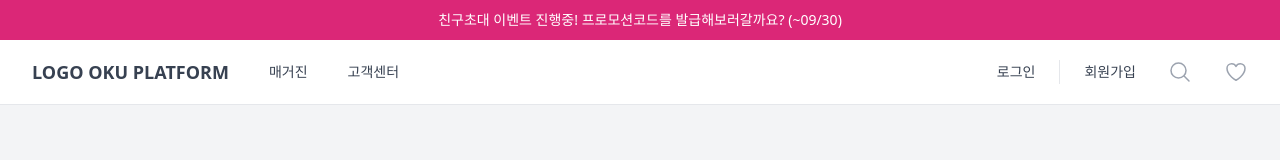
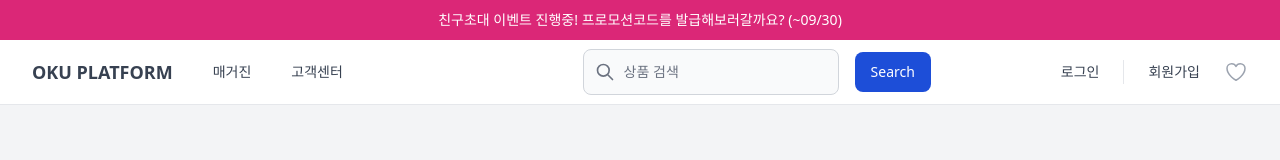
Before and after one commit to Newserenity/oku-app, a Next.js app: page / in a window 1280 px wide. Shown: the top 160 px of the page. Built offline with nearby package versions, Linux system fonts and the light colour scheme.

Commit message:
search bar

```diff
--- /dev/null
+++ b/components/navigators/EventBar.tsx
@@ -0,0 +1,15 @@
+import React from "react";
+
+function EventBar() {
+  return (
+    <>
+      <div className="">
+        <p className="hidden lg:flex h-10 items-center justify-center bg-pink-600 px-4 text-sm font-medium text-white sm:px-6 lg:px-8">
+          친구초대 이벤트 진행중! 프로모션코드를 발급해보러갈까요? (~09/30)
+        </p>
+      </div>
+    </>
+  );
+}
+
+export default EventBar;
--- a/components/navigators/Header.tsx
+++ b/components/navigators/Header.tsx
@@ -8,6 +8,8 @@ import {
   XMarkIcon,
 } from "@heroicons/react/24/outline";
 import Image from "next/image";
+import SearchBar from "./SearchBar";
+import EventBar from "./EventBar";
 
 const navigation = {
   categories: [
@@ -149,9 +151,7 @@ export default function Example() {
   return (
     <div className="bg-white">
       <header className="relative bg-white">
-        <p className="flex h-10 items-center justify-center bg-pink-600 px-4 text-sm font-medium text-white sm:px-6 lg:px-8">
-          친구초대 이벤트 진행중! 프로모션코드를 발급해보러갈까요? (~09/30)
-        </p>
+        <EventBar />
         <nav
           aria-label="Top"
           className="mx-auto max-w-7xl px-4 sm:px-6 lg:px-8 flex flex-row justify-between border-b border-gray-200"
@@ -164,7 +164,7 @@ export default function Example() {
                     href="#"
                     className="text-lg font-bold text-gray-700 hover:text-gray-800"
                   >
-                    LOGO OKU PLATFORM
+                    OKU PLATFORM
                   </a>
                   <a
                     href="#"
@@ -182,6 +182,24 @@ export default function Example() {
               </div>
             </div>
           </div>
+
+          <div className="">
+            <div className="flex h-16 mr-3 items-center">
+              <div className="ml-auto flex items-center">
+                <div className=" lg:hidden">
+                  <a
+                    href="#"
+                    className="text-lg font-bold text-gray-700 hover:text-gray-800"
+                  >
+                    OKU
+                  </a>
+                </div>
+              </div>
+            </div>
+          </div>
+
+          <SearchBar></SearchBar>
+
           <div className="">
             <div className="flex h-16 items-center">
               <div className="ml-auto flex items-center">
@@ -198,17 +216,6 @@ export default function Example() {
                     className="text-sm font-medium text-gray-700 hover:text-gray-800"
                   >
                     회원가입
-                  </a>
-                </div>
-
-                {/* Search */}
-                <div className="flex lg:ml-6">
-                  <a href="#" className="p-2 text-gray-400 hover:text-gray-500">
-                    <span className="sr-only">Search</span>
-                    <MagnifyingGlassIcon
-                      className="h-6 w-6"
-                      aria-hidden="true"
-                    />
                   </a>
                 </div>
 
--- /dev/null
+++ b/components/navigators/SearchBar.tsx
@@ -0,0 +1,43 @@
+import React from "react";
+
+function SearchBar() {
+  return (
+    <>
+      <form className="flex flex-row">
+        <div className="reletive flex flex-row items-center align-middle py-2">
+          <div className="flex absolute item-center  pl-3">
+            <svg
+              aria-hidden="true"
+              className="w-5 h-5 text-gray-500 dark:text-gray-400"
+              fill="none"
+              stroke="currentColor"
+              viewBox="0 0 24 24"
+              xmlns="http://www.w3.org/2000/svg"
+            >
+              <path
+                stroke-linecap="round"
+                stroke-linejoin="round"
+                stroke-width="2"
+                d="M21 21l-6-6m2-5a7 7 0 11-14 0 7 7 0 0114 0z"
+              ></path>
+            </svg>
+          </div>
+          <input
+            type="search"
+            id="default-search"
+            className="p-3 pl-10 w-full text-sm text-gray-900 bg-gray-50 rounded-lg border border-gray-300 focus:ring-blue-500 focus:border-blue-500 dark:bg-gray-700 dark:border-gray-600 dark:placeholder-gray-400 dark:text-white dark:focus:ring-blue-500 dark:focus:border-blue-500"
+            placeholder="상품 검색"
+          />
+        </div>
+        <button
+          type="submit"
+          className="mx-4 my-3 text-white bg-blue-700 hover:bg-blue-800 focus:ring-4 focus:outline-none focus:ring-blue-300 font-medium rounded-lg text-sm px-4 py-2 dark:bg-blue-600 dark:hover:bg-blue-700 dark:focus:ring-blue-800"
+        >
+          Search
+        </button>
+      </form>
+    </>
+  );
+}
+
+export default SearchBar;
```
